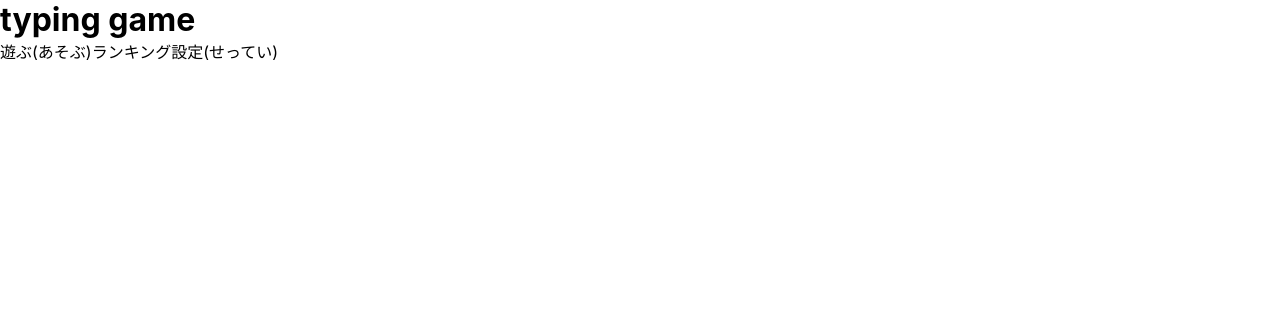
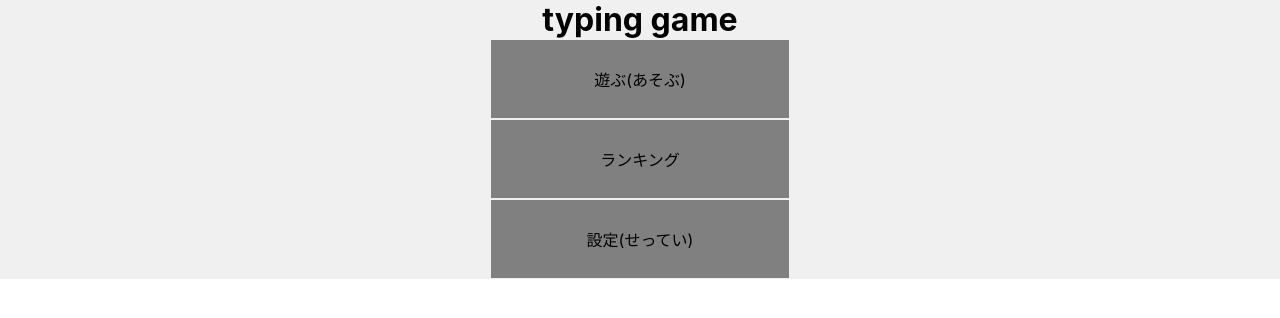
Before and after one commit to uuronn/pokemon-typing-game, a Next.js app: page / in a window 1280 px wide. Shown: the top 318 px of the page. Built offline with nearby package versions, Linux system fonts and the light colour scheme.

Commit message:
パス指定い

```diff
--- a/src/components/shared/Button/index.tsx
+++ b/src/components/shared/Button/index.tsx
@@ -2,22 +2,39 @@ import { css } from '@emotion/react'
 import Link from 'next/link'
 import { ComponentPropsWithRef, ForwardedRef } from 'react'
 
+// const a = css`
+//   background: green;
+//   &:after {
+//     content: "";
+//     width: 200px;
+//     height: 200px;
+//     display: block;
+//     background: red;
+//   }
+// `;
+
 const button = css`
   border: solid 1px #f0f0f0;
   width: 300px;
-  background: red;
+  height: 80px;
+  text-align: center;
+  line-height: 80px;
+  background: gray;
+  margin: 0 auto;
 `;
 
 export const Button = ({
   children,
   path,
-  ...props
 }): JSX.Element => {
 
   return (
-    <Link css={button} href={path} {...props}>
+    <Link href={path}>
       <a>
+        <div css={button}>
+
         {children}
+        </div>
       </a>
     </Link>
   )
--- a/src/components/template/Index/index.tsx
+++ b/src/components/template/Index/index.tsx
@@ -1,16 +1,20 @@
 import { css } from '@emotion/react'
-import { Button } from '~/components/shared/Button'
+import { Button } from '~/src/components/shared/Button'
 
-const test = css`
-  // background: red;
+const main = css`
+  background: #f0f0f0;
+`
+
+const title = css`
+  text-align: center;
 `
 
 export const IndexTemplate = (): JSX.Element => {
   return (
     <>
-      <main>
-        <h1>typing game</h1>
-        <div css={test}>
+      <main css={main}>
+        <h1 css={title}>typing game</h1>
+        <div>
           <Button path="/play">遊ぶ(あそぶ)</Button>
           <Button path="/ranking">ランキング</Button>
           <Button path="/setting">設定(せってい)</Button>
--- a/src/components/template/Play/index.tsx
+++ b/src/components/template/Play/index.tsx
@@ -1,9 +1,14 @@
 import { css } from '@emotion/react'
+import { monster } from './monster'
+import Image from 'next/image'
 
 export const PlayTemplate = (): JSX.Element => {
+  console.log(monster[0].imagePath)
   return (
     <div>
       <p>あそぶページ</p>
+      <Image src={monster[0].imagePath} alt="プリン" width={200} height={200} />
+      <p>{monster[0].romaji}</p>
     </div>
   )
 }
--- a/src/pages/404.tsx
+++ b/src/pages/404.tsx
@@ -1,5 +1,5 @@
 import type { NextPage } from 'next'
-import { ErrorPageTemplate } from '~/components/template/ErrorPage'
+import { ErrorPageTemplate } from '~/src/components/template/ErrorPage'
 
 const Home: NextPage = () => <ErrorPageTemplate/>
 
--- a/src/pages/index.tsx
+++ b/src/pages/index.tsx
@@ -1,5 +1,5 @@
 import type { NextPage } from 'next'
-import { IndexTemplate } from '~/components/template/Index'
+import { IndexTemplate } from '~/src/components/template/Index'
 
 const Home: NextPage = () => <IndexTemplate />
 
--- a/src/pages/play/index.tsx
+++ b/src/pages/play/index.tsx
@@ -1,5 +1,5 @@
 import type { NextPage } from 'next'
-import PlayTemplate from '~/components/template/Play'
+import PlayTemplate from '~/src/components/template/Play'
 
 const play: NextPage = () => <PlayTemplate />
 
--- a/src/pages/ranking/index.tsx
+++ b/src/pages/ranking/index.tsx
@@ -1,5 +1,5 @@
 import type { NextPage } from 'next'
-import RankingTemplate from '~/components/template/Ranking'
+import RankingTemplate from '~/src/components/template/Ranking'
 
 const ranking: NextPage = () => <RankingTemplate />
 
--- a/src/pages/setting/index.tsx
+++ b/src/pages/setting/index.tsx
@@ -1,5 +1,5 @@
 import type { NextPage } from 'next'
-import SettingTemplate from '~/components/template/Setting'
+import SettingTemplate from '~/src/components/template/Setting'
 
 const setting: NextPage = () => <SettingTemplate />
 
--- a/tsconfig.json
+++ b/tsconfig.json
@@ -17,7 +17,7 @@
     "baseUrl": ".",
     "paths": {
       "~/*": [
-        "./src/*"
+        "./*"
       ]
     },
   },
```
Also changed, not shown: src/components/template/Play/monster.ts (added, +15 -0 lines), images/monster/pulin.svg (added).
